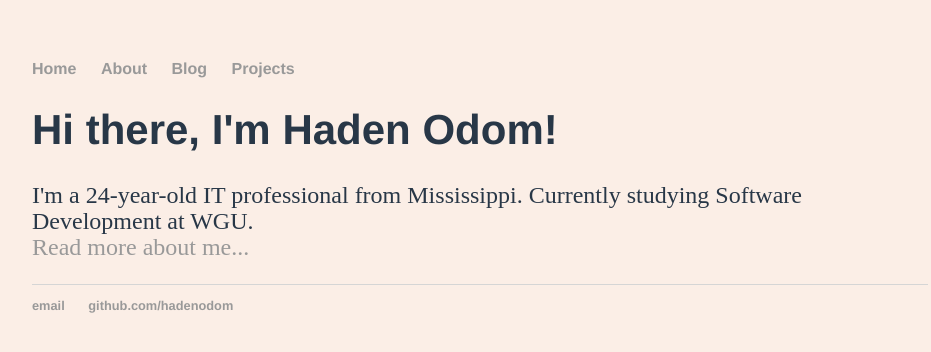
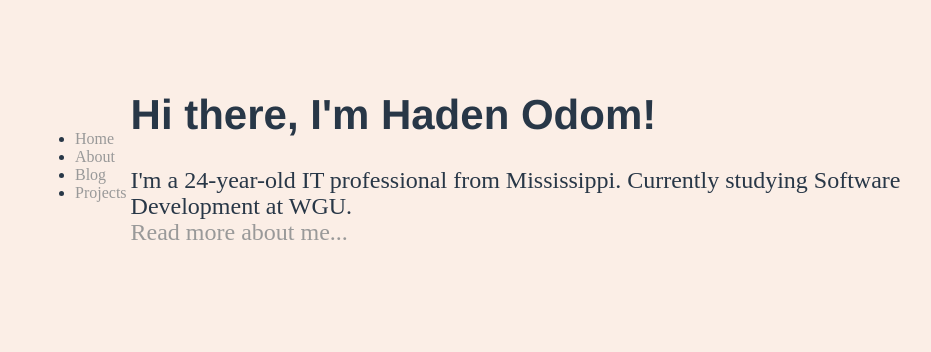
Before and after one commit to hadenodom/hadenodom.github.io, a Jekyll site: the page built from index.html, in a window 1280 px wide. Shown: the top 352 px of the page, without its empty margins (160-1091 px from the left). Built offline with Jekyll 4.4.1, drawn with Linux system fonts in a browser that asks for light colours.

Commit message:
Playin' around

```diff
--- a/_layouts/default.html
+++ b/_layouts/default.html
@@ -6,24 +6,20 @@
 			<link rel="stylesheet" type="text/css" href="/main.css">
 		</head>
 		<body>
-			<nav>
+		<table>	<tr> <td>
 					<ul>
 			      <li><a href="/">Home</a></li>
 				    <li><a href="/about/">About</a></li>
 			      <li><a href="/blog/">Blog</a></li>
 						<li><a href="/proj/">Projects</a></li>
 	    		</ul>
-			</nav>
+			</td><td>
 			<div class="container">
 
 			{{ content }}
 
-			</div><!-- /.container -->
-			<footer>
-	    		<ul>
-	        		<li><a href="mailto:hadenodom@gmail.com">email</a></li>
-	        		<li><a href="https://github.com/hadenodom">github.com/hadenodom</a></li>
-				</ul>
-			</footer>
+			</div>
+		</td></tr>
+			</table>
 			</body>
 	</html>
```
Lines whose indentation alone changed are shown as unchanged.
